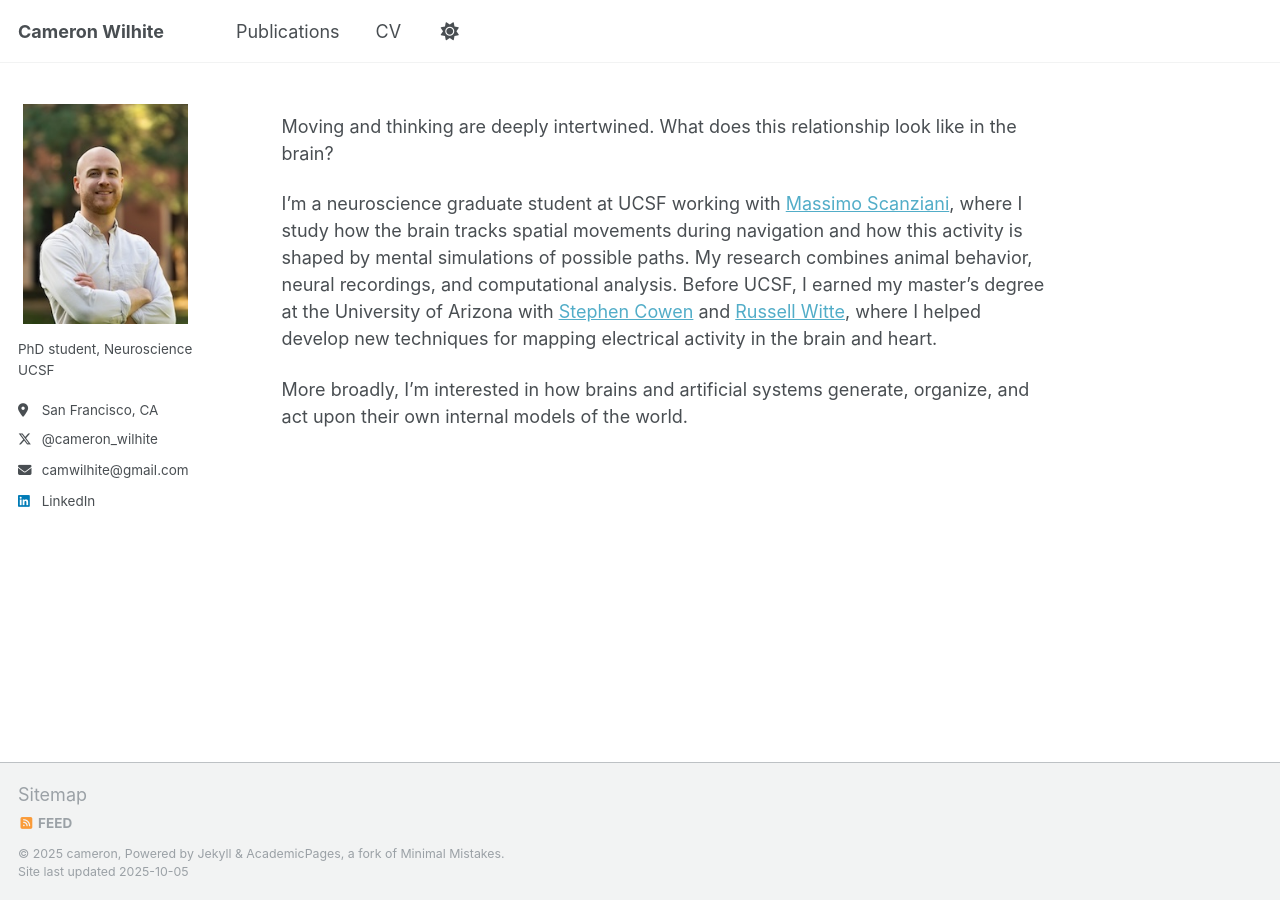
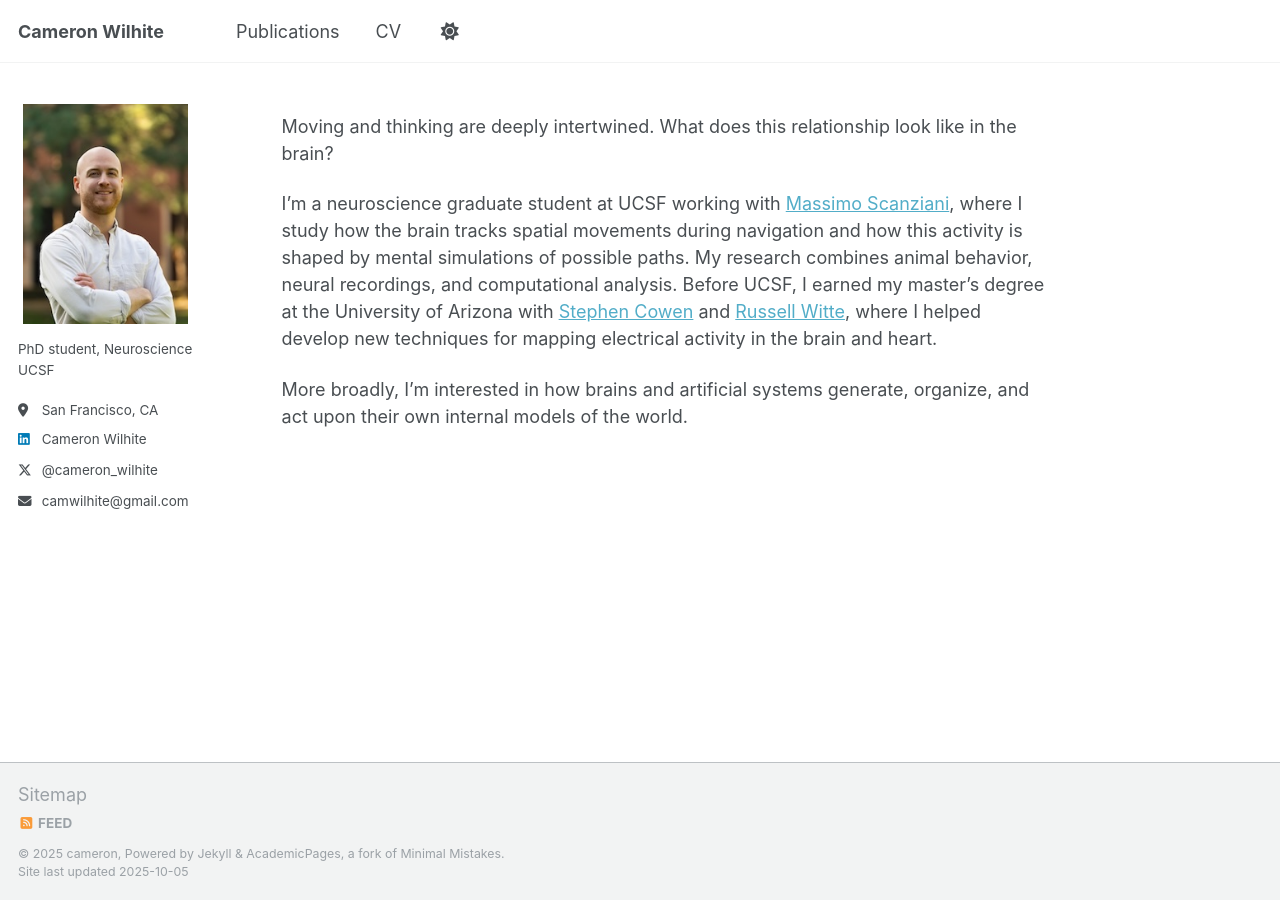
Before and after one commit to camwilhite/camwilhite.github.io, a Jekyll site: the page built from _pages/about.md, in a window 1280 px wide. Built offline with Jekyll 4.4.1, drawn with Linux system fonts in a browser that asks for light colours; a script that is not in the unit is left out.

Commit message:
Update author-profile.html

```diff
--- a/_includes/author-profile.html
+++ b/_includes/author-profile.html
@@ -39,6 +39,10 @@
               <li><a href="{{ author.academia }}" target="_blank"><i class="fas fa-brain fa-fw icon-pad-right" aria-hidden="true"></i>Scanziani Lab</a></li>
             {% endif %}
       -->
+
+      {% if author.linkedin %}
+        <li><a href="https://www.linkedin.com/in/{{ author.linkedin }}"><i class="fab fa-fw fa-linkedin icon-pad-right" aria-hidden="true"></i>Cameron Wilhite</a></li>
+      {% endif %}
 
       {% if author.twitter %}
         <li><a href="https://x.com/{{ author.twitter }}" target="_blank"><i class="fab fa-fw fa-x-twitter icon-pad-right" aria-hidden="true"></i>@cameron_wilhite</a></li>
@@ -128,9 +132,7 @@
       {% if author.lastfm %}
         <li><a href="https://last.fm/user/{{ author.lastfm }}"><i class="fab fa-fw fa-lastfm icon-pad-right" aria-hidden="true"></i>Last.fm</a></li>
       {% endif %}
-      {% if author.linkedin %}
-        <li><a href="https://www.linkedin.com/in/{{ author.linkedin }}"><i class="fab fa-fw fa-linkedin icon-pad-right" aria-hidden="true"></i>LinkedIn</a></li>
-      {% endif %}
+
       {% if author.mastodon %}
         <li><a href="{{ author.mastodon }}"><i class="fab fa-fw fa-mastodon icon-pad-right" aria-hidden="true"></i>Mastodon</a></li>
       {% endif %}
```
